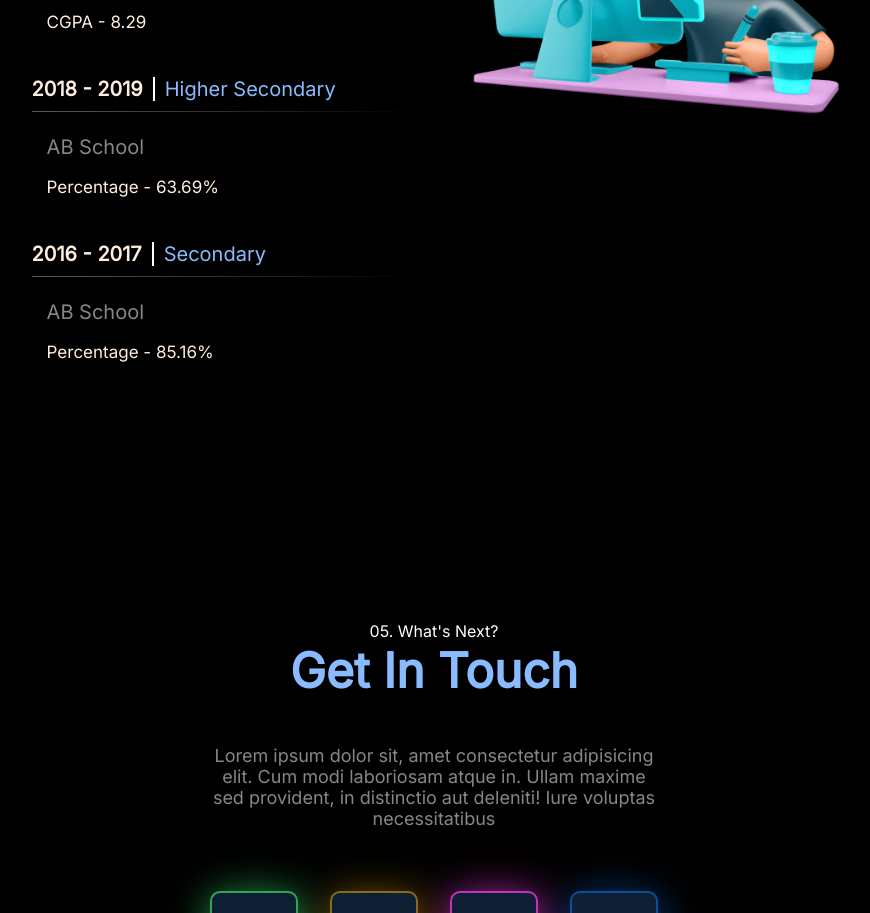
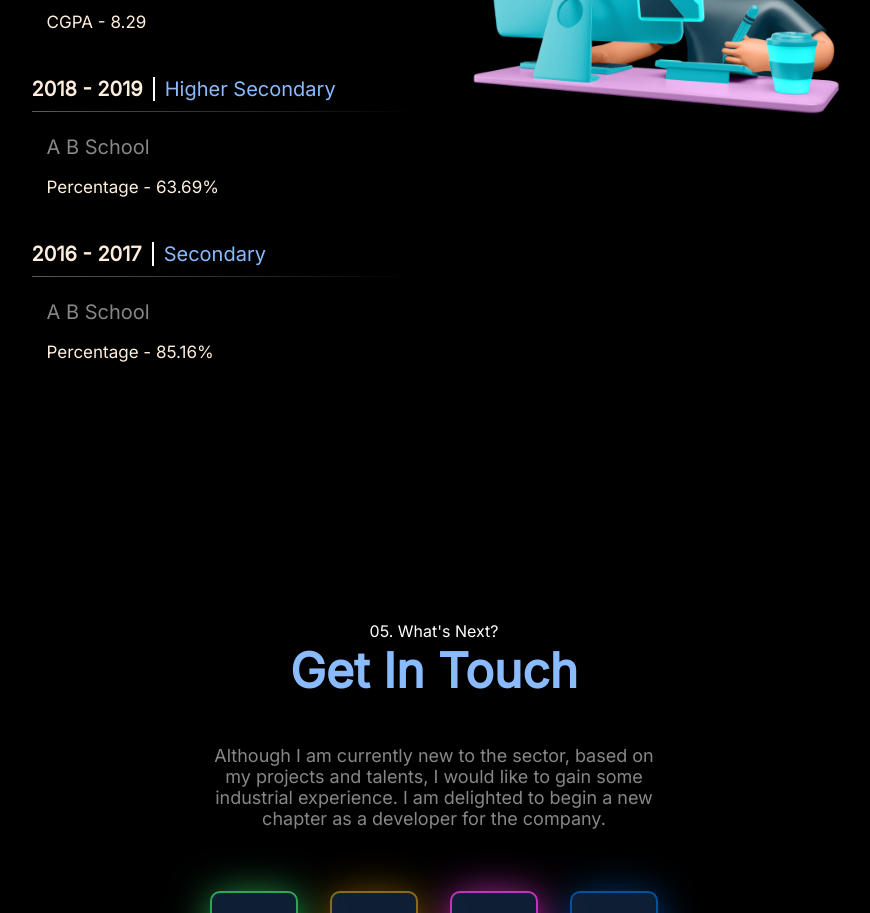
Before and after one commit to Neel2107/portfolio, a React (Vite) app: page / in a window 1280 px wide. Shown: the part 5080-5993 px from the top of the page, without its empty margins (206-1076 px from the left). Built offline with nearby package versions, Linux system fonts and the light colour scheme.

Commit message:
animations working for contact icons

```diff
--- a/src/App.jsx
+++ b/src/App.jsx
@@ -10,11 +10,17 @@ import EducationSection from "./components/EducationSection/EducationSection";
 import ContactSection from "./components/ContactSection/ContactSection";
 
 function App() {
+
   const blobRef = useRef(null);
+
+
+
 
   useEffect(() => {
     const blob = blobRef.current;
-
+    setTimeout(() => {
+      setIsLoading(false);
+    }, 2000);
     const handlePointerMove = (event) => {
       const { clientX, clientY } = event;
 
@@ -34,6 +40,7 @@ function App() {
 
   return (
     <div className="App">
+
       <div className="leftLinks animate__animated animate__fadeIn animate__delay-2s">
         <a className="leftLinksIcons" href="https://github.com/Neel2107">
           <svg
--- a/src/components/ContactSection/ContactSection.jsx
+++ b/src/components/ContactSection/ContactSection.jsx
@@ -32,7 +32,7 @@ const ContactSection = () => {
 
 <span className='hidden show'>05. What's Next?</span>
 <span className='GIT hidden show'>Get In Touch</span>
-<p className="desc hidden show">Lorem ipsum dolor sit, amet consectetur adipisicing elit. Cum modi laboriosam atque in. Ullam maxime sed provident, in distinctio aut deleniti! Iure voluptas necessitatibus </p>
+<p className="desc hidden show">Although I am currently new to the sector, based on my projects and talents, I would like to gain some industrial experience. I am delighted to begin a new chapter as a developer for the company.</p>
 <div className="platformContainer hidden show">
     <a href="https://www.linkedin.com/in/neelpatel2107/">
         <div className="platformTab" style={linkdin}>
--- a/src/components/ContactSection/ContactSection.scss
+++ b/src/components/ContactSection/ContactSection.scss
@@ -1,4 +1,4 @@
-.contactSection{
+.contactSection {
   // border: 2px solid lime;
   align-items: center;
   position: relative;
@@ -11,26 +11,26 @@
   width: 100%;
 
 
-    .contactsContainer{
+  .contactsContainer {
     display: flex;
     width: 100%;
 
 
-        .contactDetailContainer{
+    .contactDetailContainer {
       align-items: center;
       display: flex;
       flex-direction: column;
       width: 100%;
 
 
-            .GIT{
+      .GIT {
         color: #89bbfe;
         font-size: 3em;
         font-weight: 600;
       }
 
-            .desc{
-                color: hsla(0,0%,78%,.68);
+      .desc {
+        color: hsla(0, 0%, 78%, .68);
         font-size: 1.125em;
         margin: 3% 0;
         max-width: 50%;
@@ -38,8 +38,8 @@
         text-align: center;
       }
 
-            .platformContainer{
-                color: hsla(0,0%,78%,.68);
+      .platformContainer {
+        color: hsla(0, 0%, 78%, .68);
         font-size: 1.8rem;
 
         max-width: 50%;
@@ -52,25 +52,39 @@
         width: 50%;
 
 
-                .platformTab{
+        .platformTab:hover {
+          scale: 1.1;
+          transition: .4s;
+        }
+
+
+        .platformTab {
           background-color: #0e1f34;
           border-radius: 10px;
           cursor: pointer;
           mix-blend-mode: overlay;
           padding: 22px;
+          transition: scale 0.4s ease;
 
 
-                    .platformIconImage{
+          .platformIconImage {
             height: 40px;
             object-fit: contain;
             width: 40px;
           }
         }
+
+
+        .platformTab:hover {
+          scale: 1.1;
+          // transition: .4s;
         }
-            .contactBtn{
+      }
+
+      .contactBtn {
         border: 1px solid #89bbfe;
         border-radius: 10px;
-                color: hsla(0,0%,78%,.68);
+        color: hsla(0, 0%, 78%, .68);
         font-size: 0.875em;
         margin-top: 20px;
         padding: 15px 50px;
@@ -79,8 +93,16 @@
         width: -webkit-max-content;
         width: max-content
       }
+      .contactBtn:hover{
+        background-color: rgba(0, 255, 255, 0.1);
 
-            .devBy{
+        box-shadow: 0 5px 20px 3px #89bcfe43;
+        color: #fff;
+        transition: .3s;
+
+      }
+
+      .devBy {
         align-self: flex-end;
         bottom: 0;
         color: #fed;
@@ -90,7 +112,7 @@
         margin: 7% auto auto;
       }
 
-            .developer{
+      .developer {
         font-family: 'Satisfy', cursive;
         font-size: 2em;
         margin-top: 1%;
@@ -118,7 +140,8 @@
 
   }
 
-      button > div,button > svg {
+  button>div,
+  button>svg {
     position: absolute;
     width: 100%;
     height: 100%;
@@ -143,44 +166,46 @@
     transform-origin: bottom left;
   }
 
-      button .clone > *,button .text > * {
+  button .clone>*,
+  button .text>* {
     opacity: 1;
     font-size: 1.3rem;
     transition: 0.2s;
     margin-left: 4px;
   }
 
-      button .clone > * {
+  button .clone>* {
     transform: translateY(60px);
   }
 
-      button:hover .clone > * {
+  button:hover .clone>* {
     opacity: 1;
     transform: translateY(0px);
     transition: all 0.2s cubic-bezier(0.215, 0.61, 0.355, 1) 0s;
   }
 
-      button:hover .text > * {
+  button:hover .text>* {
     opacity: 1;
     transform: translateY(-60px);
     transition: all 0.2s cubic-bezier(0.215, 0.61, 0.355, 1) 0s;
   }
 
-      button:hover .clone > :nth-child(1) {
+  button:hover .clone> :nth-child(1) {
     transition-delay: 0.15s;
   }
 
-      button:hover .clone > :nth-child(2) {
+  button:hover .clone> :nth-child(2) {
     transition-delay: 0.2s;
   }
 
-      button:hover .clone > :nth-child(3) {
+  button:hover .clone> :nth-child(3) {
     transition-delay: 0.25s;
   }
 
-      button:hover .clone > :nth-child(4) {
+  button:hover .clone> :nth-child(4) {
     transition-delay: 0.3s;
   }
+
   /* icon style and hover */
   button svg {
     width: 20px;
@@ -191,7 +216,8 @@
   }
 
   button:hover svg {
-        transform: translateY(-50%) rotate(-90deg)  translateY(4px);;
+    transform: translateY(-50%) rotate(-90deg) translateY(4px);
+    ;
   }
 
 
--- a/src/components/EducationSection/EducationSection.jsx
+++ b/src/components/EducationSection/EducationSection.jsx
@@ -35,7 +35,7 @@ const EducationSection = () => {
             <div className='hrLine'></div>
             <div className='lowerTab'>
 
-            <span className='institute'>AB School</span>
+            <span className='institute'>A B School</span>
             <span className='cgpa'>Percentage - 63.69%</span>
             </div>
         </div>
@@ -50,7 +50,7 @@ const EducationSection = () => {
             <div className='hrLine'></div>
             <div className='lowerTab'>
 
-            <span className='institute'>AB School</span>
+            <span className='institute'>A B School</span>
             <span className='cgpa'>Percentage - 85.16%</span>
             </div>
         </div>
```
Also changed, not shown: src/index.scss (line endings or trailing spaces), 1 other file (tests, documents, lock files or other folders). Lines whose indentation alone changed are shown as unchanged.
